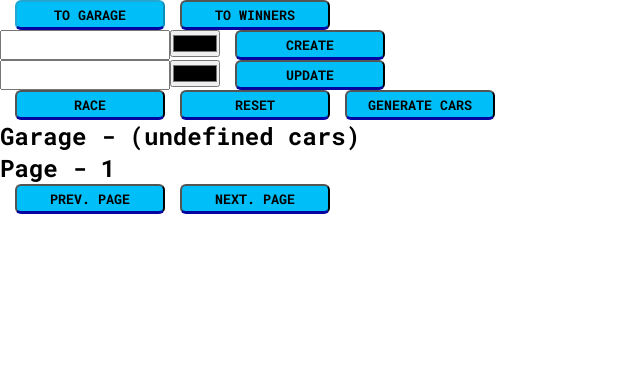
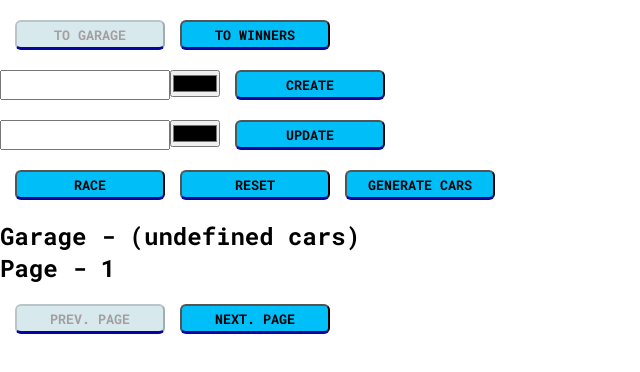
Before and after one commit to RPG0007/async-race, a website built with webpack: page src/index.html in a window 1280 px wide. Shown: the whole page, without its empty margins (0-640 px from the left). Built offline with nearby package versions, Linux system fonts and the light colour scheme; files whose address does not match are found by name.

Commit message:
feat:add rest of functionality

```diff
--- a/src/components/api.ts
+++ b/src/components/api.ts
@@ -187,7 +187,7 @@ export const deleteWinner = async (id: number): Promise<number|undefined> => {
 
 export const updateWinner = async (winner: ICar): Promise<number|undefined> => {
   try {
-    const data = await fetch(`${url}/winner/${winner.id}`, {
+    const data = await fetch(`${url}/winners/${winner.id}`, {
       method: 'PUT',
       headers: {
         'Content-Type': 'application/json',
--- a/src/components/ui/car/index.scss
+++ b/src/components/ui/car/index.scss
@@ -35,6 +35,10 @@
   font-family: 'Roboto Mono', monospace;
   font-weight: 700;
   margin-left: 15px;
+  &:disabled {
+    background-color: rgb(216, 233, 238);
+    color: rgb(163, 159, 159);
+  }
 }
 
 .car-buttons {
--- a/src/components/ui/car/index.ts
+++ b/src/components/ui/car/index.ts
@@ -69,7 +69,8 @@ export class GarageCar extends CreateElement {
       controls.element,
       'button',
       ['button', 'stop'],
-      'Stop'
+      'Stop',
+      true
     );
 
     this.buttonStart.element.onclick = () => {
@@ -121,7 +122,6 @@ export class GarageCar extends CreateElement {
 
   async startCarEngine(id: number|undefined): Promise<void> {
     const data = await startStopEngine(id, 'started');
-    console.log(id);
     if (data?.status === 200) {
       this.updateButtons(this.buttonStart, this.buttonStop, true);
       const { result } = data;
--- a/src/components/ui/garageWrapper/garageWrapper.ts
+++ b/src/components/ui/garageWrapper/garageWrapper.ts
@@ -35,9 +35,12 @@ export class GarageWrapper extends CreateElement {
 
   colorUpdate!: CreateElement;
 
+  buttonNextPage!: CreateElement;
+
+  buttonPrevPage!: CreateElement;
+
   constructor(parent: HTMLElement) {
     super(parent, 'header', ['header']);
-    this.updateCars();
     const buttons = new CreateElement(this.element, 'div', ['buttons']);
     const toGarage = new CreateElement(
       buttons.element,
@@ -52,7 +55,11 @@ export class GarageWrapper extends CreateElement {
       ['button', 'buttons-winners'],
       'To winners'
     );
-    const headerChange = new CreateElement(this.element, 'div', [
+    const garageItemsWrapper = new CreateElement(parent, 'div', [
+      'garage-items__wrapper',
+    ]);
+
+    const headerChange = new CreateElement(garageItemsWrapper.element, 'div', [
       'header-change',
     ]);
     const headerChangeAdd = new CreateElement(headerChange.element, 'form', [
@@ -86,9 +93,11 @@ export class GarageWrapper extends CreateElement {
         alert('First you must enter a valid data');
       }
     };
-    const headerChangeUpdate = new CreateElement(headerChange.element, 'form', [
-      'header-change__update',
-    ]);
+    const headerChangeUpdate = new CreateElement(
+      garageItemsWrapper.element,
+      'form',
+      ['header-change__update']
+    );
     this.nameUpdate = new CreateElement(
       headerChangeUpdate.element,
       'input',
@@ -119,9 +128,11 @@ export class GarageWrapper extends CreateElement {
     const headerFormsButtons = new CreateElement(headerChange.element, 'form', [
       'header-forms__buttons',
     ]);
-    const buttonsWrapper = new CreateElement(this.element, 'div', [
-      'buttons-wrapper',
-    ]);
+    const buttonsWrapper = new CreateElement(
+      garageItemsWrapper.element,
+      'div',
+      ['buttons-wrapper']
+    );
     const buttonRace = new CreateElement(
       buttonsWrapper.element,
       'button',
@@ -156,16 +167,12 @@ export class GarageWrapper extends CreateElement {
 
     buttonGenerate.element.onclick = () => {
       this.generateCars();
-      console.log('click');
+
     };
 
-    this.title = new CreateElement(this.element, 'h2', ['title']);
-    this.page = new CreateElement(this.element, 'h2', ['title']);
-    this.updatePage();
-
-    const garageItemsWrapper = new CreateElement(parent, 'div', [
-      'garage-items__wrapper',
-    ]);
+    this.title = new CreateElement(garageItemsWrapper.element, 'h2', ['title']);
+    this.page = new CreateElement(garageItemsWrapper.element, 'h2', ['title']);
+    //this.updatePage();
 
     const pagination = new CreateElement(garageItemsWrapper.element, 'div', [
       'pagination',
@@ -177,32 +184,32 @@ export class GarageWrapper extends CreateElement {
 
     this.drawCars(this.pageNumber, 7);
 
-    const buttonPrevPage = new CreateElement(
+    this.buttonPrevPage = new CreateElement(
       pagination.element,
       'button',
       ['button', 'button-generate'],
       'Prev. Page'
     );
-    buttonPrevPage.element.setAttribute('type', 'button');
+    this.buttonPrevPage.element.setAttribute('type', 'button');
 
-    const buttonNextPage = new CreateElement(
+    this.buttonNextPage = new CreateElement(
       pagination.element,
       'button',
       ['button', 'button-generate'],
       'Next. Page'
     );
-    buttonNextPage.element.setAttribute('type', 'button');
+    this.buttonNextPage.element.setAttribute('type', 'button');
     this.winnersPage = new WinnersWrapper(parent);
     this.winnersPage.element.classList.add('invisible');
-    buttonNextPage.element.onclick = () => {
+    this.buttonNextPage.element.onclick = () => {
       this.pageNumber++;
-      this.changePage();
+      this.updatePage();
       this.drawCars();
     };
 
-    buttonPrevPage.element.onclick = () => {
+    this.buttonPrevPage.element.onclick = () => {
       this.pageNumber--;
-      this.changePage();
+      this.updatePage();
       this.drawCars();
     };
     toWinners.element.onclick = () => {
@@ -210,6 +217,8 @@ export class GarageWrapper extends CreateElement {
       this.winnersPage.element.classList.remove('invisible');
       toWinners.element.toggleAttribute('disabled');
       toGarage.element.toggleAttribute('disabled');
+      this.winnersPage.remove();
+      this.winnersPage = new WinnersWrapper(parent);
     };
 
     toGarage.element.onclick = () => {
@@ -218,15 +227,13 @@ export class GarageWrapper extends CreateElement {
       toGarage.element.toggleAttribute('disabled');
       toWinners.element.toggleAttribute('disabled');
     };
-  }
-
-  private async changePage(): Promise<void> {
-    this.updatePage();
+    this.updateCars();
   }
 
   private async updateCars(): Promise<void> {
     this.cars = await getAllCars();
     this.updateTitle();
+    this.updatePage();
   }
 
   private async updateTitle(): Promise<void> {
@@ -235,13 +242,20 @@ export class GarageWrapper extends CreateElement {
 
   private async updatePage(): Promise<void> {
     this.page.element.innerHTML = `Page - ${this.pageNumber}`;
+    const totalPages = Math.ceil(Number(this.cars?.count) / 7);
+
+
+    if (this.pageNumber === 1) this.buttonPrevPage.setDisabled(true);
+    if (this.pageNumber > 1) this.buttonPrevPage.setDisabled(false);
+
+    if (this.pageNumber === totalPages) this.buttonNextPage.setDisabled(true);
+    if (this.pageNumber < totalPages) this.buttonNextPage.setDisabled(false);
   }
 
   private async generateCars(): Promise<void> {
     for (let index = 0; index < 100; index -= -1) {
       const car = { name: nameGenerator(), color: colorGenerator() };
-      console.log('car', car);
-      console.log('tata', index);
+
       await createCar(car);
       this.updateCars();
     }
@@ -260,7 +274,7 @@ export class GarageWrapper extends CreateElement {
       );
       this.allCarsElements.push(res);
     });
-    console.log(this.allCarsElements);
+
   }
 
   private async startRaceAllCars(): Promise<void> {
--- a/src/components/ui/garageWrapper/index.scss
+++ b/src/components/ui/garageWrapper/index.scss
@@ -1,19 +1,28 @@
 .buttons-wrapper {
     display: flex;
+    margin: 20px 0;
   }
 
   .pagination {
     display: flex;
+    margin: 20px 0;
   }
 
   .header-change__add {
     display: flex;
+    margin: 20px 0;
   }
 
   .header-change__update {
     display: flex;
+    margin: 20px 0;
   }
 
   .buttons {
     display: flex;
+    margin: 20px 0;
   }
+  .sort {
+    display: flex;
+    margin: 20px 0;
+  }
--- a/src/components/ui/randomiser.ts
+++ b/src/components/ui/randomiser.ts
@@ -83,8 +83,8 @@ const names = {
   export const nameGenerator = () => {
     const brandLength = names.brand.length;
     const titleLength = names.title.length;
-    const brand = names.brand[Math.ceil(Math.random() * brandLength)];
-    const title = names.title[Math.ceil(Math.random() * titleLength)];
+    const brand = names.brand[Math.ceil(Math.random() * brandLength-1)];
+    const title = names.title[Math.ceil(Math.random() * titleLength-1)];
     return `${brand} ${title}`;
   };
 
--- a/src/components/ui/winnersWrapper/index.ts
+++ b/src/components/ui/winnersWrapper/index.ts
@@ -2,7 +2,7 @@ import { CreateElement } from '../../createElement';
 import { ICar } from '../../../interfaces';
 import { getAllWinners } from '../../api';
 import { WinnersTable } from '../winersTable/index';
-
+import './index.scss';
 export class WinnersWrapper extends CreateElement {
   winners: { result: ICar[]; total: string }|null|undefined;
 
@@ -12,8 +12,90 @@ export class WinnersWrapper extends CreateElement {
 
   order = 'DESC';
 
+  buttonPrevPage!: CreateElement;
+
+  buttonNextPage!: CreateElement;
+
+  title!: CreateElement;
+
+  page!: CreateElement;
+
+  winnersTable!: WinnersTable;
+
   constructor(parent: HTMLElement) {
     super(parent, 'div', ['winners-page']);
+    this.title = new CreateElement(this.element, 'h2', ['title']);
+    this.page = new CreateElement(this.element, 'h2', ['title']);
+
+
+    const pagination = new CreateElement(this.element, 'div', ['pagination']);
+    const sorting = new CreateElement(this.element, 'div', ['sort']);
+
+    const buttonSortNameA = new CreateElement(
+      sorting.element,
+      'button',
+      ['button', 'button-sort'],
+      'Sort by Name Asc'
+    );
+    buttonSortNameA.element.onclick = () => {
+      this.sort = 'name';
+      this.order = 'ASC';
+      this.drawPage();
+    };
+
+    const buttonSortNameD = new CreateElement(
+      sorting.element,
+      'button',
+      ['button', 'button-sort'],
+      'Sort by Name Desc'
+    );
+
+    buttonSortNameD.element.onclick = () => {
+      this.sort = 'name';
+      this.order = 'DESC';
+      this.drawPage();
+    };
+
+    const buttonSortWinsA = new CreateElement(
+      sorting.element,
+      'button',
+      ['button', 'button-sort'],
+      'Sort by Wins Asc'
+    );
+    buttonSortWinsA.element.onclick = () => {
+      this.sort = 'wins';
+      this.order = 'ASC';
+      this.drawPage();
+    };
+
+    const buttonSortWinsD = new CreateElement(
+      sorting.element,
+      'button',
+      ['button', 'button-sort'],
+      'Sort by Wins Desc'
+    );
+    buttonSortWinsD.element.onclick = () => {
+      this.sort = 'wins';
+      this.order = 'DESC';
+      this.drawPage();
+    };
+
+    this.buttonPrevPage = new CreateElement(
+      pagination.element,
+      'button',
+      ['button', 'button-generate'],
+      'Prev. Page',
+      true
+    );
+    this.buttonPrevPage.element.setAttribute('type', 'button');
+
+    this.buttonNextPage = new CreateElement(
+      pagination.element,
+      'button',
+      ['button', 'button-generate'],
+      'Next. Page'
+    );
+    this.buttonNextPage.element.setAttribute('type', 'button');
     this.drawPage();
   }
 
@@ -29,7 +111,26 @@ export class WinnersWrapper extends CreateElement {
   private async drawPage() {
     await this.getWinners();
 
-    new WinnersTable(this.element, this.winners);
-    console.log(this.winners);
+    if (this.winnersTable) this.winnersTable.remove();
+
+    this.winnersTable = new WinnersTable(this.element, this.winners);
+    this.updateTitle();
+    this.updatePage();
+  }
+
+  private async updateTitle(): Promise<void> {
+    this.title.element.innerHTML = `Winners - (${this.winners?.total} cars)`;
+  }
+
+  private async updatePage(): Promise<void> {
+    this.page.element.innerHTML = `Page - ${this.pageNumber}`;
+    const totalPages = Math.ceil(Number(this.winners?.total) / 10);
+
+
+    if (this.pageNumber === 1) this.buttonPrevPage.setDisabled(true);
+    if (this.pageNumber > 1) this.buttonPrevPage.setDisabled(false);
+
+    if (this.pageNumber === totalPages) this.buttonNextPage.setDisabled(true);
+    if (this.pageNumber < totalPages) this.buttonNextPage.setDisabled(false);
   }
 }
--- a/src/index.ts
+++ b/src/index.ts
@@ -1,11 +1,10 @@
 import './styles.scss';
 import { GarageWrapper } from './components/ui/garageWrapper/garageWrapper';
-import { CreateElement } from './components/createElement';
-import { GarageCar } from './components/ui/car';
-import { getCar, getAllCars } from './components/api';
-import { WinnersWrapper } from './components/ui/winnersWrapper/index';
-(async () => {
-  const body = document.body;
 
-  new GarageWrapper(body);
-})();
+window.addEventListener('DOMContentLoaded', async () => {
+  (async () => {
+    const body = document.body;
+
+    new GarageWrapper(body);
+  })();
+});
```
